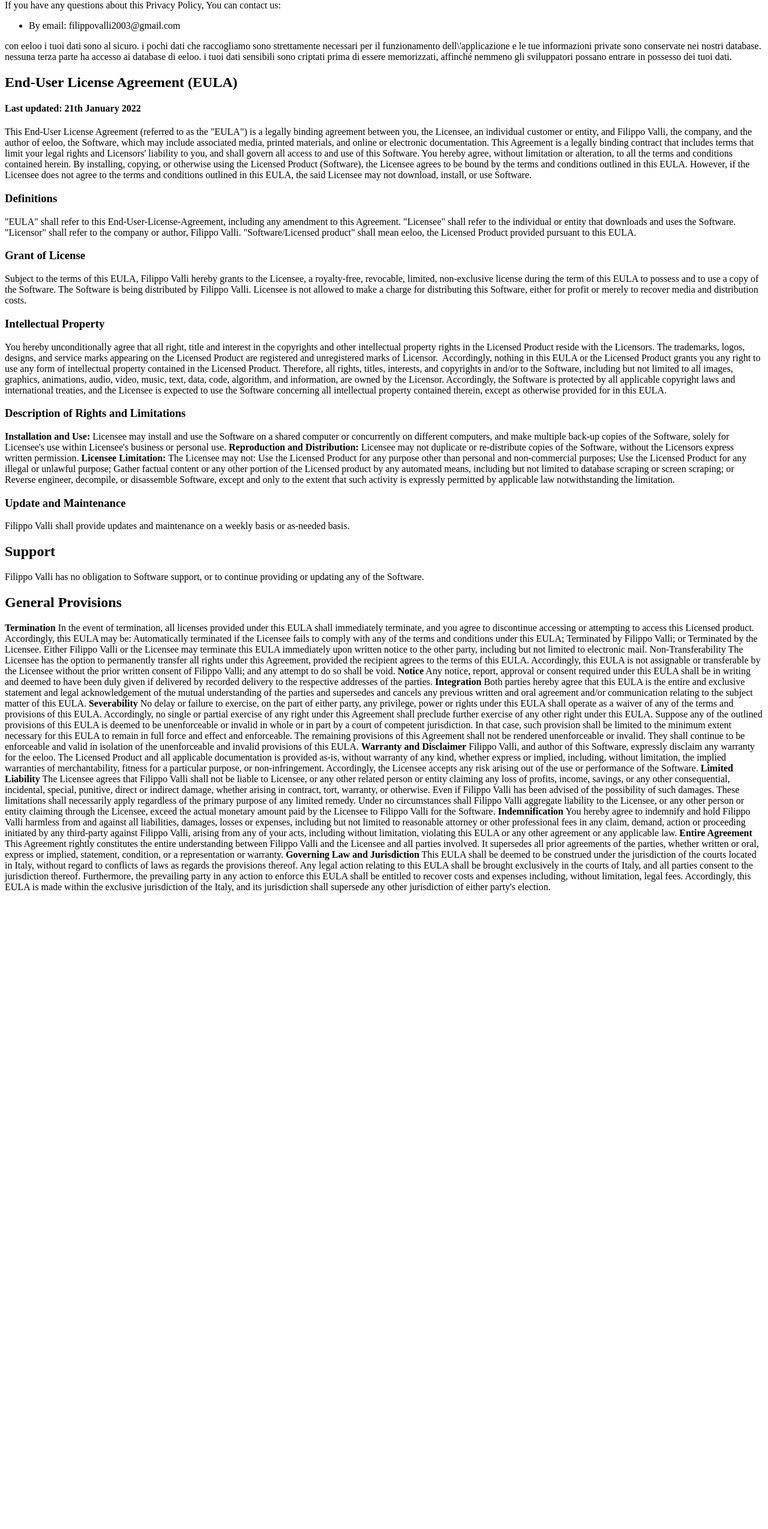
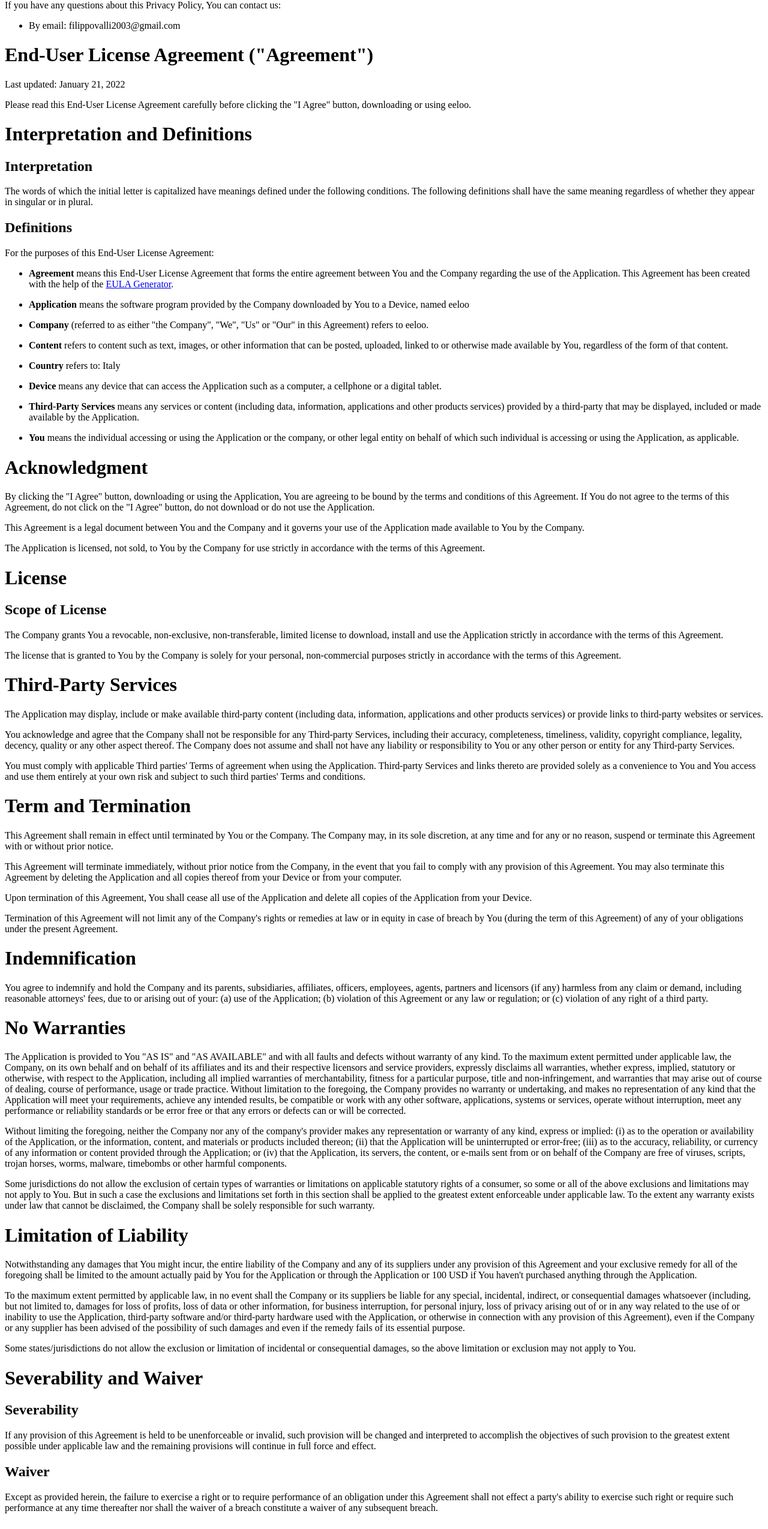
Before and after one commit to siliconvallii/siliconvallii.github.io, a plain HTML site: page index.html in a window 1280 px wide. Shown: the part 3902-6451 px from the top of the page at 60% size. Before the commit the page ends 5398 px from the top, so only its background shows below. Drawn offline with Linux system fonts and the light colour scheme.

Commit message:
Fix EULA

```diff
--- a/index.html
+++ b/index.html
@@ -235,167 +235,168 @@
         <li>By email: filippovalli2003@gmail.com</li>
     </ul>
 
-    <p>con eeloo i tuoi dati sono al sicuro. i pochi dati che raccogliamo sono strettamente necessari per il
-        funzionamento dell\'applicazione e le tue informazioni private sono conservate nei nostri database. nessuna
-        terza parte ha accesso ai database di eeloo. i tuoi dati sensibili sono criptati prima di essere memorizzati,
-        affinché nemmeno gli sviluppatori possano entrare in possesso dei tuoi dati.</p>
-
-    <h2>End-User License Agreement (EULA)</h2>
-
-    <h4>Last updated: 21th January 2022</h4>
-
-    <p>This End-User License Agreement (referred to as the "EULA") is a legally binding agreement between you, the
-        Licensee, an individual customer or entity, and Filippo Valli, the company, and the author of eeloo, the
-        Software, which may include associated media, printed materials, and online or electronic documentation. This
-        Agreement is a legally binding contract that includes terms that limit your legal rights and Licensors'
-        liability to you, and shall govern all access to and use of this Software. You hereby agree, without limitation
-        or alteration, to all the terms and conditions contained herein.
-
-        By installing, copying, or otherwise using the Licensed Product (Software), the Licensee agrees to be bound by
-        the terms and conditions outlined in this EULA. However, if the Licensee does not agree to the terms and
-        conditions outlined in this EULA, the said Licensee may not download, install, or use Software.</p>
-
-    <h3>Definitions</h3>
-
-    <p>"EULA" shall refer to this End-User-License-Agreement, including any amendment to this Agreement.
-
-        "Licensee" shall refer to the individual or entity that downloads and uses the Software.
-
-        "Licensor" shall refer to the company or author, Filippo Valli.
-
-        "Software/Licensed product" shall mean eeloo, the Licensed Product provided pursuant to this EULA.</p>
-
-    <h3>Grant of License</h3>
-
-    <p>Subject to the terms of this EULA, Filippo Valli hereby grants to the Licensee, a royalty-free, revocable,
-        limited, non-exclusive license during the term of this EULA to possess and to use a copy of the Software. The
-        Software is being distributed by Filippo Valli. Licensee is not allowed to make a charge for distributing this
-        Software, either for profit or merely to recover media and distribution costs.</p>
-
-    <h3>Intellectual Property</h3>
-
-    <p>You hereby unconditionally agree that all right, title and interest in the copyrights and other intellectual
-        property rights in the Licensed Product reside with the Licensors. The trademarks, logos, designs, and service
-        marks appearing on the Licensed Product are registered and unregistered marks of Licensor.  Accordingly, nothing
-        in this EULA or the Licensed Product grants you any right to use any form of intellectual property contained in
-        the Licensed Product.
-
-        Therefore, all rights, titles, interests, and copyrights in and/or to the Software, including but not limited to
-        all images, graphics, animations, audio, video, music, text, data, code, algorithm, and information, are owned
-        by the Licensor. Accordingly, the Software is protected by all applicable copyright laws and international
-        treaties, and the Licensee is expected to use the Software concerning all intellectual property contained
-        therein, except as otherwise provided for in this EULA.</p>
-
-    <h3>Description of Rights and Limitations</h3>
-
-    <p><b>Installation and Use:</b> Licensee may install and use the Software on a shared computer or concurrently on
-        different
-        computers, and make multiple back-up copies of the Software, solely for Licensee's use within Licensee's
-        business or personal use.
-
-        <b>Reproduction and Distribution:</b> Licensee may not duplicate or re-distribute copies of the Software,
-        without the Licensors express written permission.
-
-        <b>Licensee Limitation:</b> The Licensee may not:
-
-        Use the Licensed Product for any purpose other than personal and non-commercial purposes;
-        Use the Licensed Product for any illegal or unlawful purpose;
-        Gather factual content or any other portion of the Licensed product by any automated means, including but not
-        limited to database scraping or screen scraping; or
-        Reverse engineer, decompile, or disassemble Software, except and only to the extent that such activity is
-        expressly permitted by applicable law notwithstanding the limitation.
+    <h1>End-User License Agreement (&quot;Agreement&quot;)</h1>
+    <p>Last updated: January 21, 2022</p>
+    <p>Please read this End-User License Agreement carefully before clicking the &quot;I Agree&quot; button, downloading
+        or using eeloo.</p>
+    <h1>Interpretation and Definitions</h1>
+    <h2>Interpretation</h2>
+    <p>The words of which the initial letter is capitalized have meanings defined under the following conditions. The
+        following definitions shall have the same meaning regardless of whether they appear in singular or in plural.
     </p>
-
-    <h3>Update and Maintenance</h3>
-
-    <p>Filippo Valli shall provide updates and maintenance on a weekly basis or as-needed basis.</p>
-
-    <h2>Support</h2>
-
-    <p>Filippo Valli has no obligation to Software support, or to continue providing or updating any of the Software.
-    </p>
-
-    <h2>General Provisions</h2>
-
-    <b>Termination</b>
-
-    In the event of termination, all licenses provided under this EULA shall immediately terminate, and you agree to
-    discontinue accessing or attempting to access this Licensed product.
-
-    Accordingly, this EULA may be:
-
-    Automatically terminated if the Licensee fails to comply with any of the terms and conditions under this EULA;
-    Terminated by Filippo Valli; or
-    Terminated by the Licensee.
-    Either Filippo Valli or the Licensee may terminate this EULA immediately upon written notice to the other party,
-    including but not limited to electronic mail.
-
-    Non-Transferability
-
-    The Licensee has the option to permanently transfer all rights under this Agreement, provided the recipient agrees
-    to the terms of this EULA. Accordingly, this EULA is not assignable or transferable by the Licensee without the
-    prior written consent of Filippo Valli; and any attempt to do so shall be void.
-
-    <b>Notice</b>
-
-    Any notice, report, approval or consent required under this EULA shall be in writing and deemed to have been duly
-    given if delivered by recorded delivery to the respective addresses of the parties.
-
-    <b>Integration</b>
-
-    Both parties hereby agree that this EULA is the entire and exclusive statement and legal acknowledgement of the
-    mutual understanding of the parties and supersedes and cancels any previous written and oral agreement and/or
-    communication relating to the subject matter of this EULA.
-
-    <b>Severability</b>
-
-    No delay or failure to exercise, on the part of either party, any privilege, power or rights under this EULA shall
-    operate as a waiver of any of the terms and provisions of this EULA. Accordingly, no single or partial exercise of
-    any right under this Agreement shall preclude further exercise of any other right under this EULA. Suppose any of
-    the outlined provisions of this EULA is deemed to be unenforceable or invalid in whole or in part by a court of
-    competent jurisdiction. In that case, such provision shall be limited to the minimum extent necessary for this EULA
-    to remain in full force and effect and enforceable. The remaining provisions of this Agreement shall not be rendered
-    unenforceable or invalid. They shall continue to be enforceable and valid in isolation of the unenforceable and
-    invalid provisions of this EULA.
-
-    <b>Warranty and Disclaimer</b>
-
-    Filippo Valli, and author of this Software, expressly disclaim any warranty for the eeloo. The Licensed Product and
-    all applicable documentation is provided as-is, without warranty of any kind, whether express or implied, including,
-    without limitation, the implied warranties of merchantability, fitness for a particular purpose, or
-    non-infringement. Accordingly, the Licensee accepts any risk arising out of the use or performance of the Software.
-
-    <b>Limited Liability</b>
-
-    The Licensee agrees that Filippo Valli shall not be liable to Licensee, or any other related person or entity
-    claiming any loss of profits, income, savings, or any other consequential, incidental, special, punitive, direct or
-    indirect damage, whether arising in contract, tort, warranty, or otherwise. Even if Filippo Valli has been advised
-    of the possibility of such damages. These limitations shall necessarily apply regardless of the primary purpose of
-    any limited remedy. Under no circumstances shall Filippo Valli aggregate liability to the Licensee, or any other
-    person or entity claiming through the Licensee, exceed the actual monetary amount paid by the Licensee to Filippo
-    Valli for the Software.
-
-    <b>Indemnification</b>
-
-    You hereby agree to indemnify and hold Filippo Valli harmless from and against all liabilities, damages, losses or
-    expenses, including but not limited to reasonable attorney or other professional fees in any claim, demand, action
-    or proceeding initiated by any third-party against Filippo Valli, arising from any of your acts, including without
-    limitation, violating this EULA or any other agreement or any applicable law.
-
-    <b>Entire Agreement</b>
-
-    This Agreement rightly constitutes the entire understanding between Filippo Valli and the Licensee and all parties
-    involved. It supersedes all prior agreements of the parties, whether written or oral, express or implied, statement,
-    condition, or a representation or warranty.
-
-    <b>Governing Law and Jurisdiction</b>
-
-    This EULA shall be deemed to be construed under the jurisdiction of the courts located in Italy, without regard to
-    conflicts of laws as regards the provisions thereof. Any legal action relating to this EULA shall be brought
-    exclusively in the courts of Italy, and all parties consent to the jurisdiction thereof. Furthermore, the prevailing
-    party in any action to enforce this EULA shall be entitled to recover costs and expenses including, without
-    limitation, legal fees. Accordingly, this EULA is made within the exclusive jurisdiction of the Italy, and its
-    jurisdiction shall supersede any other jurisdiction of either party's election.
+    <h2>Definitions</h2>
+    <p>For the purposes of this End-User License Agreement:</p>
+    <ul>
+        <li>
+            <p><strong>Agreement</strong> means this End-User License Agreement that forms the entire agreement between
+                You and the Company regarding the use of the Application. This Agreement has been created with the help
+                of the <a href="https://www.freeprivacypolicy.com/free-eula-generator/" target="_blank">EULA
+                    Generator</a>.</p>
+        </li>
+        <li>
+            <p><strong>Application</strong> means the software program provided by the Company downloaded by You to a
+                Device, named eeloo</p>
+        </li>
+        <li>
+            <p><strong>Company</strong> (referred to as either &quot;the Company&quot;, &quot;We&quot;, &quot;Us&quot;
+                or &quot;Our&quot; in this Agreement) refers to eeloo.</p>
+        </li>
+        <li>
+            <p><strong>Content</strong> refers to content such as text, images, or other information that can be posted,
+                uploaded, linked to or otherwise made available by You, regardless of the form of that content.</p>
+        </li>
+        <li>
+            <p><strong>Country</strong> refers to: Italy</p>
+        </li>
+        <li>
+            <p><strong>Device</strong> means any device that can access the Application such as a computer, a cellphone
+                or a digital tablet.</p>
+        </li>
+        <li>
+            <p><strong>Third-Party Services</strong> means any services or content (including data, information,
+                applications and other products services) provided by a third-party that may be displayed, included or
+                made available by the Application.</p>
+        </li>
+        <li>
+            <p><strong>You</strong> means the individual accessing or using the Application or the company, or other
+                legal entity on behalf of which such individual is accessing or using the Application, as applicable.
+            </p>
+        </li>
+    </ul>
+    <h1>Acknowledgment</h1>
+    <p>By clicking the &quot;I Agree&quot; button, downloading or using the Application, You are agreeing to be bound by
+        the terms and conditions of this Agreement. If You do not agree to the terms of this Agreement, do not click on
+        the &quot;I Agree&quot; button, do not download or do not use the Application.</p>
+    <p>This Agreement is a legal document between You and the Company and it governs your use of the Application made
+        available to You by the Company.</p>
+    <p>The Application is licensed, not sold, to You by the Company for use strictly in accordance with the terms of
+        this Agreement.</p>
+    <h1>License</h1>
+    <h2>Scope of License</h2>
+    <p>The Company grants You a revocable, non-exclusive, non-transferable, limited license to download, install and use
+        the Application strictly in accordance with the terms of this Agreement.</p>
+    <p>The license that is granted to You by the Company is solely for your personal, non-commercial purposes strictly
+        in accordance with the terms of this Agreement.</p>
+    <h1>Third-Party Services</h1>
+    <p>The Application may display, include or make available third-party content (including data, information,
+        applications and other products services) or provide links to third-party websites or services.</p>
+    <p>You acknowledge and agree that the Company shall not be responsible for any Third-party Services, including their
+        accuracy, completeness, timeliness, validity, copyright compliance, legality, decency, quality or any other
+        aspect thereof. The Company does not assume and shall not have any liability or responsibility to You or any
+        other person or entity for any Third-party Services.</p>
+    <p>You must comply with applicable Third parties' Terms of agreement when using the Application. Third-party
+        Services and links thereto are provided solely as a convenience to You and You access and use them entirely at
+        your own risk and subject to such third parties' Terms and conditions.</p>
+    <h1>Term and Termination</h1>
+    <p>This Agreement shall remain in effect until terminated by You or the Company.
+        The Company may, in its sole discretion, at any time and for any or no reason, suspend or terminate this
+        Agreement with or without prior notice.</p>
+    <p>This Agreement will terminate immediately, without prior notice from the Company, in the event that you fail to
+        comply with any provision of this Agreement. You may also terminate this Agreement by deleting the Application
+        and all copies thereof from your Device or from your computer.</p>
+    <p>Upon termination of this Agreement, You shall cease all use of the Application and delete all copies of the
+        Application from your Device.</p>
+    <p>Termination of this Agreement will not limit any of the Company's rights or remedies at law or in equity in case
+        of breach by You (during the term of this Agreement) of any of your obligations under the present Agreement.</p>
+    <h1>Indemnification</h1>
+    <p>You agree to indemnify and hold the Company and its parents, subsidiaries, affiliates, officers, employees,
+        agents, partners and licensors (if any) harmless from any claim or demand, including reasonable attorneys' fees,
+        due to or arising out of your: (a) use of the Application; (b) violation of this Agreement or any law or
+        regulation; or (c) violation of any right of a third party.</p>
+    <h1>No Warranties</h1>
+    <p>The Application is provided to You &quot;AS IS&quot; and &quot;AS AVAILABLE&quot; and with all faults and defects
+        without warranty of any kind. To the maximum extent permitted under applicable law, the Company, on its own
+        behalf and on behalf of its affiliates and its and their respective licensors and service providers, expressly
+        disclaims all warranties, whether express, implied, statutory or otherwise, with respect to the Application,
+        including all implied warranties of merchantability, fitness for a particular purpose, title and
+        non-infringement, and warranties that may arise out of course of dealing, course of performance, usage or trade
+        practice. Without limitation to the foregoing, the Company provides no warranty or undertaking, and makes no
+        representation of any kind that the Application will meet your requirements, achieve any intended results, be
+        compatible or work with any other software, applications, systems or services, operate without interruption,
+        meet any performance or reliability standards or be error free or that any errors or defects can or will be
+        corrected.</p>
+    <p>Without limiting the foregoing, neither the Company nor any of the company's provider makes any representation or
+        warranty of any kind, express or implied: (i) as to the operation or availability of the Application, or the
+        information, content, and materials or products included thereon; (ii) that the Application will be
+        uninterrupted or error-free; (iii) as to the accuracy, reliability, or currency of any information or content
+        provided through the Application; or (iv) that the Application, its servers, the content, or e-mails sent from
+        or on behalf of the Company are free of viruses, scripts, trojan horses, worms, malware, timebombs or other
+        harmful components.</p>
+    <p>Some jurisdictions do not allow the exclusion of certain types of warranties or limitations on applicable
+        statutory rights of a consumer, so some or all of the above exclusions and limitations may not apply to You. But
+        in such a case the exclusions and limitations set forth in this section shall be applied to the greatest extent
+        enforceable under applicable law. To the extent any warranty exists under law that cannot be disclaimed, the
+        Company shall be solely responsible for such warranty.</p>
+    <h1>Limitation of Liability</h1>
+    <p>Notwithstanding any damages that You might incur, the entire liability of the Company and any of its suppliers
+        under any provision of this Agreement and your exclusive remedy for all of the foregoing shall be limited to the
+        amount actually paid by You for the Application or through the Application or 100 USD if You haven't purchased
+        anything through the Application.</p>
+    <p>To the maximum extent permitted by applicable law, in no event shall the Company or its suppliers be liable for
+        any special, incidental, indirect, or consequential damages whatsoever (including, but not limited to, damages
+        for loss of profits, loss of data or other information, for business interruption, for personal injury, loss of
+        privacy arising out of or in any way related to the use of or inability to use the Application, third-party
+        software and/or third-party hardware used with the Application, or otherwise in connection with any provision of
+        this Agreement), even if the Company or any supplier has been advised of the possibility of such damages and
+        even if the remedy fails of its essential purpose.</p>
+    <p>Some states/jurisdictions do not allow the exclusion or limitation of incidental or consequential damages, so the
+        above limitation or exclusion may not apply to You.</p>
+    <h1>Severability and Waiver</h1>
+    <h2>Severability</h2>
+    <p>If any provision of this Agreement is held to be unenforceable or invalid, such provision will be changed and
+        interpreted to accomplish the objectives of such provision to the greatest extent possible under applicable law
+        and the remaining provisions will continue in full force and effect.</p>
+    <h2>Waiver</h2>
+    <p>Except as provided herein, the failure to exercise a right or to require performance of an obligation under this
+        Agreement shall not effect a party's ability to exercise such right or require such performance at any time
+        thereafter nor shall the waiver of a breach constitute a waiver of any subsequent breach.</p>
+    <h1>Product Claims</h1>
+    <p>The Company does not make any warranties concerning the Application.</p>
+    <h1>United States Legal Compliance</h1>
+    <p>You represent and warrant that (i) You are not located in a country that is subject to the United States
+        government embargo, or that has been designated by the United States government as a &quot;terrorist
+        supporting&quot; country, and (ii) You are not listed on any United States government list of prohibited or
+        restricted parties.</p>
+    <h1>Changes to this Agreement</h1>
+    <p>The Company reserves the right, at its sole discretion, to modify or replace this Agreement at any time. If a
+        revision is material we will provide at least 30 days' notice prior to any new terms taking effect. What
+        constitutes a material change will be determined at the sole discretion of the Company.</p>
+    <p>By continuing to access or use the Application after any revisions become effective, You agree to be bound by the
+        revised terms. If You do not agree to the new terms, You are no longer authorized to use the Application.</p>
+    <h1>Governing Law</h1>
+    <p>The laws of the Country, excluding its conflicts of law rules, shall govern this Agreement and your use of the
+        Application. Your use of the Application may also be subject to other local, state, national, or international
+        laws.</p>
+    <h1>Entire Agreement</h1>
+    <p>The Agreement constitutes the entire agreement between You and the Company regarding your use of the Application
+        and supersedes all prior and contemporaneous written or oral agreements between You and the Company.</p>
+    <p>You may be subject to additional terms and conditions that apply when You use or purchase other Company's
+        services, which the Company will provide to You at the time of such use or purchase.</p>
+    <h1>Contact Us</h1>
+    <p>If you have any questions about this Agreement, You can contact Us:</p>
+    <ul>
+        <li>By email: filippovalli2003@gmail.com</li>
+    </ul>
 
 </body>
 
```
